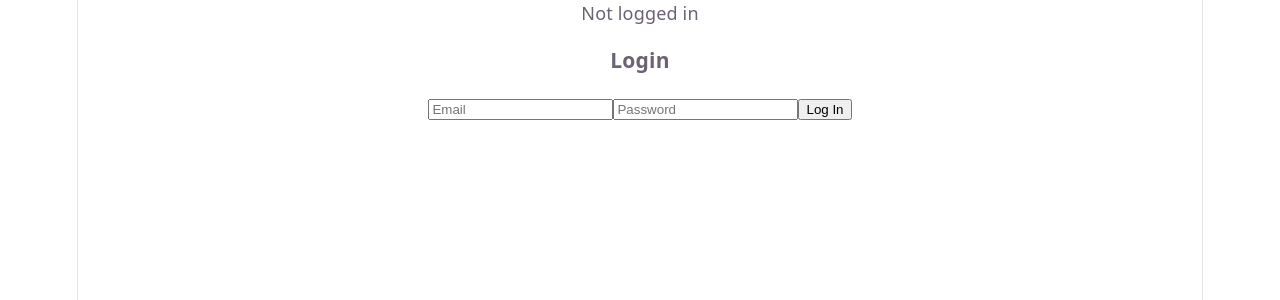
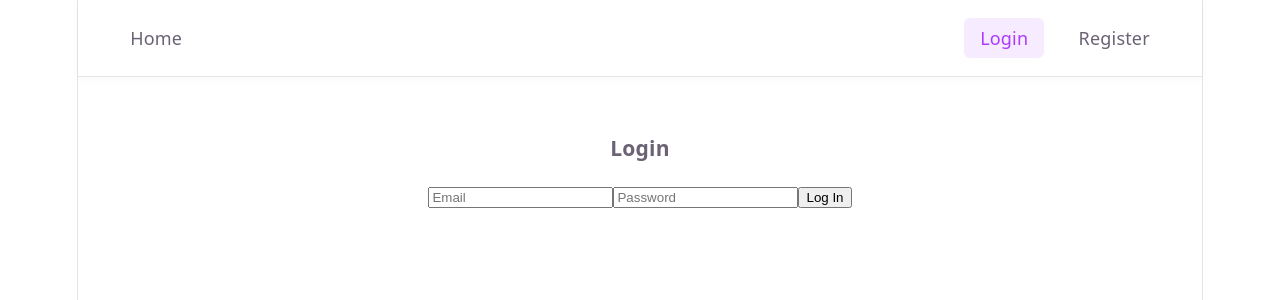
Before and after one commit to ben-manning/checkpoint, a React (Vite) app in the folder client/: page /login in a window 1280 px wide. Shown: the top 300 px of the page. Built offline with nearby package versions, Linux system fonts and the light colour scheme; no server answers.

Commit message:
a pass with better styles in place

```diff
--- a/client/src/App.jsx
+++ b/client/src/App.jsx
@@ -9,6 +9,7 @@ import { useAuth } from './context/useAuth.jsx';
 import { setOnUnauthorized } from './api/axios.js';
 import Nav from './components/Nav.jsx';
 import './App.css'
+import './styles/shared.css'
 
 const PrivateRoute = ({ isAuthenticated, children }) => {
   const location = useLocation();
--- a/client/src/components/Dashboard.jsx
+++ b/client/src/components/Dashboard.jsx
@@ -4,6 +4,7 @@ import api from '../api/axios.js';
 import { useAuth } from '../context/useAuth.jsx';
 import { useToast } from '../context/useToast.jsx';
 import './Dashboard.css';
+import '../styles/shared.css';
 
 const Dashboard = () => {
   const { currentUser } = useAuth();
@@ -157,13 +158,13 @@ const Dashboard = () => {
   };
 
       return (
-    <section className='dashboard'>
-      <header className='dashboard-header'>
+      <section className='container'>
+        <header className='header'>
           <div>
             <h2>Projects</h2>
             <p>Track your work with a fast overview of each project.</p>
           </div>
-        <button type='button' className='primary-btn' onClick={() => setIsModalOpen(true)}>
+          <button type='button' className='btn btn-primary' onClick={() => setIsModalOpen(true)}>
             New Project
           </button>
         </header>
@@ -192,7 +193,7 @@ const Dashboard = () => {
                     </button>
                     <button
                       type='button'
-                      className='icon-btn icon-btn-danger'
+                      className='btn btn-danger'
                       aria-label={`Delete ${project.title}`}
                       onClick={() => openDeleteConfirm(project)}
                     >
@@ -201,7 +202,7 @@ const Dashboard = () => {
                   </div>
                 </div>
                 <p>{project.description || 'No description yet.'}</p>
-                <Link className='project-link' to={`/projects/${project.id}`}>
+                <Link className='link' to={`/projects/${project.id}`}>
                   Open Board
                 </Link>
               </article>
@@ -252,10 +253,10 @@ const Dashboard = () => {
               </select>
 
               <div className='modal-actions'>
-                <button type='button' className='ghost-btn' onClick={closeModal}>
+                <button type='button' className='btn' onClick={closeModal}>
                   Cancel
                 </button>
-                <button type='submit' className='primary-btn' disabled={isSubmitting}>
+                <button type='submit' className='btn btn-primary' disabled={isSubmitting}>
                   {isSubmitting ? (
                     <><span className='spinner' />{editingProject ? 'Saving...' : 'Creating...'}</>
                   ) : (
@@ -283,10 +284,10 @@ const Dashboard = () => {
               undone.
             </p>
             <div className='modal-actions'>
-              <button type='button' className='ghost-btn' onClick={closeDeleteConfirm} disabled={isDeleting}>
+              <button type='button' className='btn' onClick={closeDeleteConfirm} disabled={isDeleting}>
                 Cancel
               </button>
-              <button type='button' className='danger-btn' onClick={handleDeleteProject} disabled={isDeleting}>
+              <button type='button' className='btn btn-danger' onClick={handleDeleteProject} disabled={isDeleting}>
                 {isDeleting ? <><span className='spinner' />Deleting...</> : 'Delete'}
               </button>
             </div>
--- a/client/src/components/Nav.jsx
+++ b/client/src/components/Nav.jsx
@@ -1,14 +1,46 @@
+
+import { NavLink, useNavigate } from 'react-router';
 import { useAuth } from '../context/useAuth.jsx';
+import '../styles/shared.css';
 
 const Nav = () => {
   const { currentUser, logout } = useAuth();
+  const navigate = useNavigate();
+
+  const handleLogout = () => {
+    logout();
+    navigate('/login');
+  };
 
   return (
-    <nav>
-      <span>{currentUser ? `Logged in as ${currentUser.name}` : 'Not logged in'}</span>
-      {currentUser && (
-        <button onClick={logout}>Log Out</button>
-      )}
+    <nav className="navbar">
+      <div className="nav-left">
+        <NavLink to="/" className={({ isActive }) => isActive ? 'active' : ''}>
+          Home
+        </NavLink>
+        {currentUser && (
+          <NavLink to="/dashboard" className={({ isActive }) => isActive ? 'active' : ''}>
+            Dashboard
+          </NavLink>
+        )}
+      </div>
+      <div className="nav-right">
+        {currentUser ? (
+          <>
+            <span className="user">{currentUser.name}</span>
+            <button className="btn" onClick={handleLogout}>Log Out</button>
+          </>
+        ) : (
+          <>
+            <NavLink to="/login" className={({ isActive }) => isActive ? 'active' : ''}>
+              Login
+            </NavLink>
+            <NavLink to="/register" className={({ isActive }) => isActive ? 'active' : ''}>
+              Register
+            </NavLink>
+          </>
+        )}
+      </div>
     </nav>
   );
 };
--- a/client/src/components/ProjectDetails.jsx
+++ b/client/src/components/ProjectDetails.jsx
@@ -3,6 +3,7 @@ import { Link, useParams } from 'react-router';
 import api from '../api/axios.js';
 import { useToast } from '../context/useToast.jsx';
 import './ProjectDetails.css';
+import '../styles/shared.css';
 
 const KANBAN_COLUMNS = [
   { key: 'todo', label: 'To Do' },
@@ -207,9 +208,9 @@ const ProjectDetails = () => {
 
   if (error && !project) {
     return (
-      <section className='project-page'>
+      <section className='container'>
         <p className='project-state error'>{error}</p>
-        <Link to='/dashboard' className='back-link'>
+        <Link to='/dashboard' className='link'>
           Back to Dashboard
         </Link>
       </section>
@@ -217,10 +218,10 @@ const ProjectDetails = () => {
   }
 
   return (
-    <section className='project-page'>
-      <header className='project-header'>
+    <section className='container'>
+      <header className='header'>
         <div>
-          <Link to='/dashboard' className='back-link'>
+          <Link to='/dashboard' className='link'>
             Back to Dashboard
           </Link>
           <h2>{project?.title}</h2>
@@ -232,7 +233,7 @@ const ProjectDetails = () => {
           </span>
           <button
             type='button'
-            className='primary-btn'
+            className='btn btn-primary'
             onClick={() => setIsTaskModalOpen(true)}
           >
             New Task
@@ -260,7 +261,7 @@ const ProjectDetails = () => {
                       <h4>{task.title}</h4>
                       <button
                         type='button'
-                        className='icon-btn icon-btn-danger'
+                        className='btn btn-danger'
                         aria-label={`Delete ${task.title}`}
                         onClick={() => openDeleteConfirm(task)}
                       >
@@ -351,10 +352,10 @@ const ProjectDetails = () => {
               />
 
               <div className='modal-actions'>
-                <button type='button' className='ghost-btn' onClick={closeTaskModal}>
+                <button type='button' className='btn' onClick={closeTaskModal}>
                   Cancel
                 </button>
-                <button type='submit' className='primary-btn' disabled={isSubmittingTask}>
+                <button type='submit' className='btn btn-primary' disabled={isSubmittingTask}>
                   {isSubmittingTask ? <><span className='spinner' />Adding...</> : 'Add Task'}
                 </button>
               </div>
@@ -378,10 +379,10 @@ const ProjectDetails = () => {
               undone.
             </p>
             <div className='modal-actions'>
-              <button type='button' className='ghost-btn' onClick={closeDeleteConfirm} disabled={isDeleting}>
+              <button type='button' className='btn' onClick={closeDeleteConfirm} disabled={isDeleting}>
                 Cancel
               </button>
-              <button type='button' className='danger-btn' onClick={handleDeleteTask} disabled={isDeleting}>
+              <button type='button' className='btn btn-danger' onClick={handleDeleteTask} disabled={isDeleting}>
                 {isDeleting ? <><span className='spinner' />Deleting...</> : 'Delete'}
               </button>
             </div>
--- /dev/null
+++ b/client/src/styles/shared.css
@@ -0,0 +1,112 @@
+.navbar {
+  display: flex;
+  align-items: center;
+  justify-content: space-between;
+  padding: 1rem 2rem;
+  background: var(--bg);
+  border-bottom: 1px solid var(--border);
+  box-shadow: 0 2px 8px rgba(0,0,0,0.03);
+  margin-bottom: 2rem;
+}
+
+.navbar .nav-left {
+  display: flex;
+  align-items: center;
+  gap: 1.5rem;
+}
+
+.navbar .nav-right {
+  display: flex;
+  align-items: center;
+  gap: 1rem;
+}
+
+.navbar a, .navbar button {
+  color: var(--text);
+  background: none;
+  border: none;
+  font: inherit;
+  font-weight: 500;
+  padding: 0.4rem 0.9rem;
+  border-radius: 6px;
+  text-decoration: none;
+  transition: background 0.15s, color 0.15s;
+  cursor: pointer;
+}
+
+.navbar a.active, .navbar a:hover, .navbar button:hover {
+  background: var(--accent-bg);
+  color: var(--accent);
+}
+
+.navbar .user {
+  font-size: 0.97rem;
+  color: var(--text-h);
+  margin-right: 0.7rem;
+}
+
+.btn, .btn-primary, .btn-danger {
+  display: inline-block;
+  font-weight: 600;
+  border-radius: 8px;
+  padding: 0.55rem 1.2rem;
+  font-size: 1rem;
+  border: 1px solid transparent;
+  cursor: pointer;
+  transition: background 0.15s, color 0.15s, border 0.15s;
+}
+
+.btn-primary {
+  background: var(--accent);
+  color: #fff;
+  border-color: var(--accent-border);
+}
+
+.btn-primary:hover {
+  background: #7c22c9;
+}
+
+.btn-danger {
+  background: #bf0f2f;
+  color: #fff;
+  border-color: #bf0f2f;
+}
+
+.btn-danger:hover {
+  background: #a10c24;
+}
+
+.link {
+  color: #0f766e;
+  text-decoration: none;
+  font-weight: 600;
+  transition: color 0.15s;
+}
+
+.link:hover {
+  color: var(--accent);
+  text-decoration: underline;
+}
+
+.container {
+  width: min(1100px, 94%);
+  margin: 2rem auto 3rem;
+  text-align: left;
+}
+
+.header {
+  display: flex;
+  justify-content: space-between;
+  align-items: flex-start;
+  gap: 1rem;
+  margin-bottom: 1.5rem;
+}
+
+.header h2 {
+  margin: 0;
+}
+
+.header p {
+  margin-top: 0.5rem;
+  color: var(--text);
+}
```
Lines whose indentation alone changed are shown as unchanged.
